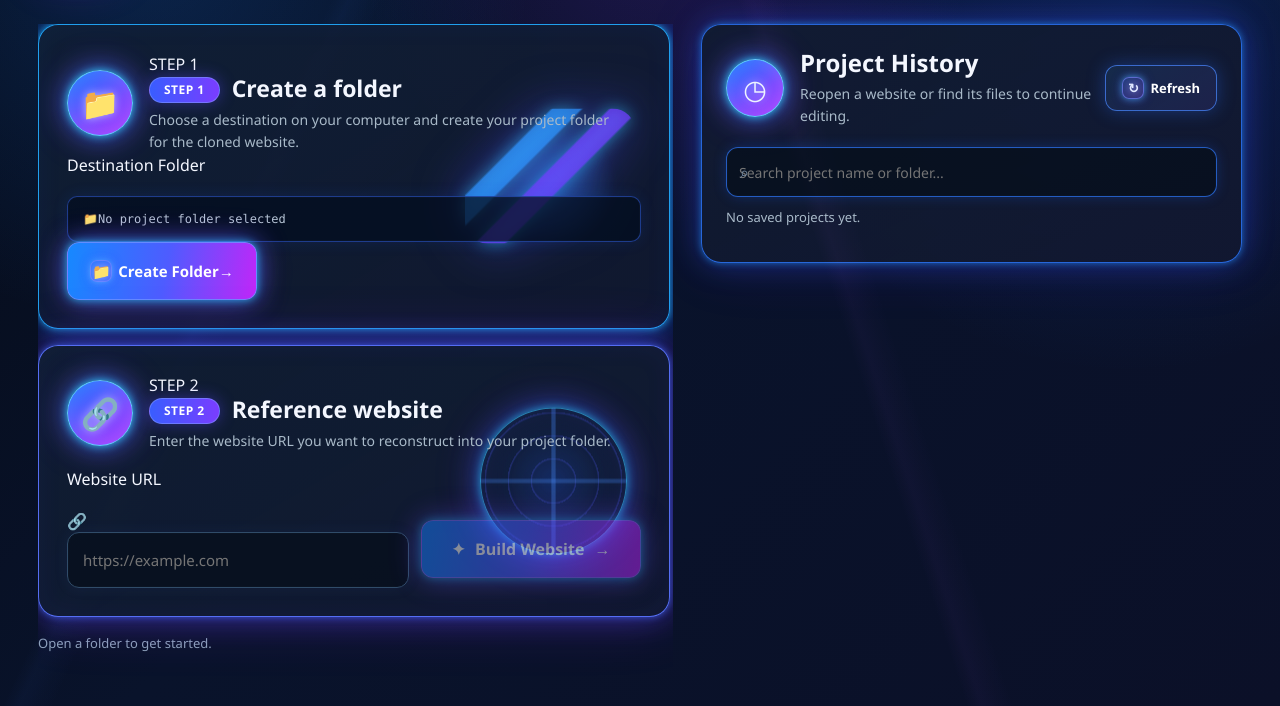
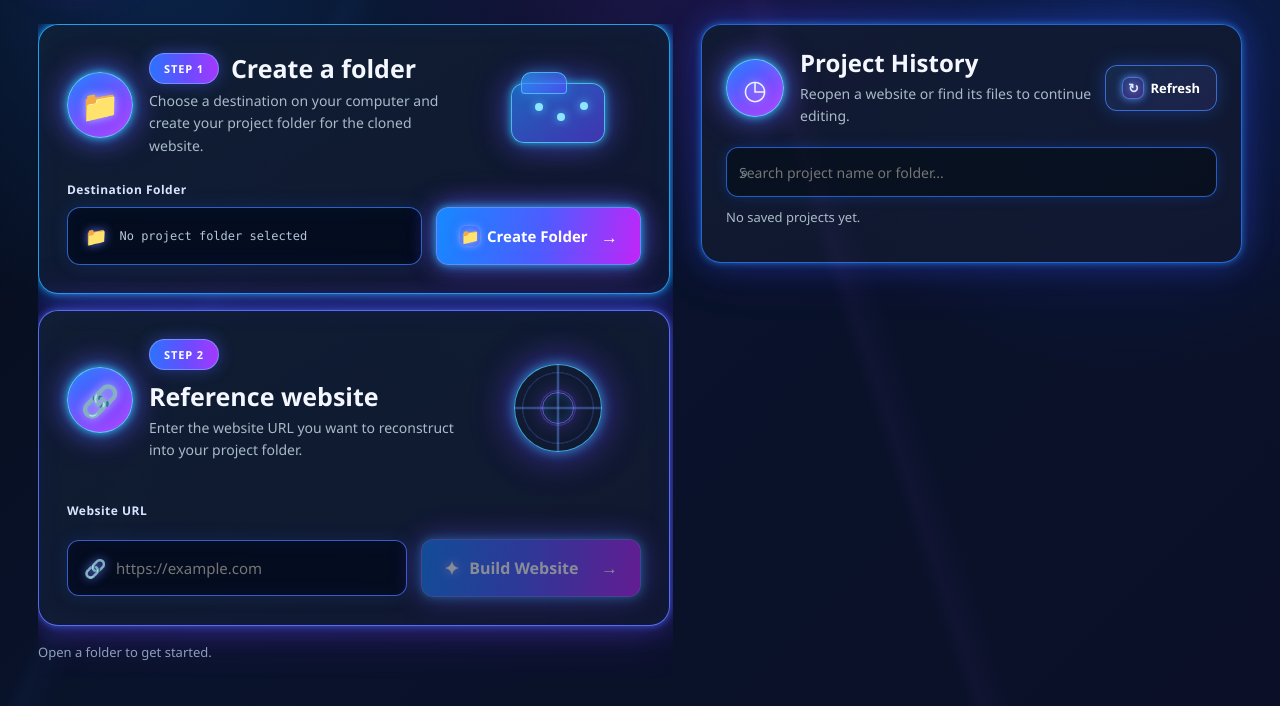
Before and after one commit to marcelino09327228053-stack/website-cloner, a FastAPI app: page / in a window 1280 px wide. Shown: the part 154-860 px from the top of the page. Run offline with FastAPI, Linux system fonts and the light colour scheme; data that the repository does not hold is empty.

Commit message:
Automatic pre-AI-edit checkpoint

```diff
--- a/static/style.css
+++ b/static/style.css
@@ -799,6 +799,224 @@
   .reference-card .url-row{grid-template-columns:1fr}
   .project-card::after,.reference-card::after{display:none}
 }
+
+/* Target-structure styling */
+.step-card-head{
+  display:flex;
+  align-items:center;
+  justify-content:space-between;
+  gap:24px;
+  margin-bottom:24px;
+}
+.step-heading{
+  display:flex;
+  align-items:center;
+  gap:12px;
+  flex-wrap:wrap;
+}
+.step-heading h2{
+  margin:0;
+  font-size:25px!important;
+}
+.step-badge{
+  display:inline-flex;
+  align-items:center;
+  justify-content:center;
+  padding:7px 14px;
+  border-radius:999px;
+  font-size:11px;
+  font-weight:800;
+  letter-spacing:.08em;
+  color:#fff;
+  background:linear-gradient(90deg,#2c72ff,#694cff 55%,#a538ff);
+  border:1px solid rgba(129,158,255,.76);
+  box-shadow:0 0 16px rgba(77,91,255,.46);
+}
+.project-card .section-title h2::before,
+.reference-card .section-title h2::before,
+.project-card .section-title h2::after,
+.reference-card .section-title h2::after{
+  content:none!important;
+}
+
+.field-label{
+  margin:0 0 9px;
+  font-size:12px;
+  font-weight:800;
+  letter-spacing:.04em;
+  color:#d8e4ff;
+}
+.folder-control{
+  display:grid;
+  grid-template-columns:minmax(0,1fr) 205px;
+  gap:14px;
+  align-items:center;
+}
+.path-field{
+  margin:0!important;
+  min-height:58px;
+  display:flex;
+  align-items:center;
+  gap:12px;
+  padding:0 17px;
+  border-radius:13px;
+  border:1px solid rgba(64,129,255,.74);
+  background:rgba(3,12,29,.82);
+  box-shadow:0 0 18px rgba(35,100,255,.16),inset 0 0 20px rgba(31,75,170,.08);
+}
+.folder-path-text{
+  min-width:0;
+  overflow:hidden;
+  text-overflow:ellipsis;
+  white-space:nowrap;
+  color:#b7c6db;
+}
+.field-leading{
+  flex:0 0 auto;
+  color:#91aaff;
+  font-size:18px;
+  text-shadow:0 0 10px rgba(97,119,255,.9);
+}
+#openFolder{
+  width:100%;
+  min-width:0;
+  justify-content:center;
+}
+.button-arrow{
+  margin-left:auto;
+  font-size:17px;
+}
+
+.url-row{
+  display:grid!important;
+  grid-template-columns:minmax(0,1fr) 220px!important;
+  gap:14px!important;
+  align-items:center;
+}
+.url-control{
+  position:relative;
+  display:flex;
+  align-items:center;
+}
+.url-control .field-leading{
+  position:absolute;
+  left:17px;
+  z-index:2;
+}
+.url-control input{
+  min-height:58px;
+  padding-left:48px!important;
+  border-color:rgba(73,119,255,.76);
+  background:rgba(3,12,29,.82);
+  box-shadow:0 0 18px rgba(44,89,255,.15),inset 0 0 20px rgba(52,59,170,.07);
+}
+#build{
+  width:100%;
+  min-height:58px;
+}
+.build-spark{
+  font-size:18px;
+  text-shadow:0 0 10px rgba(214,199,255,.95);
+}
+
+.step-art{
+  position:relative;
+  flex:0 0 150px;
+  width:150px;
+  height:100px;
+  margin-right:8px;
+}
+.folder-art::before{
+  content:"";
+  position:absolute;
+  width:92px;
+  height:58px;
+  left:28px;
+  top:28px;
+  border-radius:13px;
+  background:linear-gradient(145deg,rgba(36,136,255,.68),rgba(97,70,255,.62));
+  border:1px solid rgba(83,202,255,.86);
+  box-shadow:0 0 9px rgba(47,219,255,.72),0 0 28px rgba(54,104,255,.58),0 0 42px rgba(170,59,255,.28);
+}
+.folder-art::after{
+  content:"";
+  position:absolute;
+  width:44px;
+  height:20px;
+  left:38px;
+  top:17px;
+  border-radius:10px 10px 4px 4px;
+  background:linear-gradient(145deg,rgba(43,156,255,.72),rgba(87,76,255,.68));
+  border:1px solid rgba(83,203,255,.76);
+  box-shadow:0 0 14px rgba(54,160,255,.46);
+}
+.folder-art span:nth-child(1),
+.folder-art span:nth-child(2),
+.folder-art span:nth-child(3){
+  position:absolute;
+  z-index:2;
+  width:8px;
+  height:8px;
+  border-radius:50%;
+  background:#8ce6ff;
+  box-shadow:0 0 10px rgba(81,210,255,.9);
+}
+.folder-art span:nth-child(1){left:52px;top:48px}
+.folder-art span:nth-child(2){left:74px;top:58px}
+.folder-art span:nth-child(3){left:97px;top:47px}
+
+.globe-art{
+  display:grid;
+  place-items:center;
+}
+.globe-ring{
+  position:absolute;
+  width:88px;
+  height:88px;
+  border-radius:50%;
+  border:1px solid rgba(77,196,255,.82);
+  box-shadow:0 0 12px rgba(50,204,255,.62),0 0 34px rgba(71,83,255,.54),0 0 48px rgba(173,51,255,.28);
+  background:
+    linear-gradient(90deg,transparent 48%,rgba(103,154,255,.42) 49% 51%,transparent 52%),
+    linear-gradient(0deg,transparent 48%,rgba(103,154,255,.38) 49% 51%,transparent 52%),
+    repeating-radial-gradient(circle at center,transparent 0 16px,rgba(95,123,255,.22) 17px 18px);
+}
+.globe-core{
+  width:32px;
+  height:32px;
+  border-radius:50%;
+  border:1px solid rgba(143,105,255,.72);
+  box-shadow:0 0 18px rgba(128,72,255,.48),inset 0 0 14px rgba(55,142,255,.26);
+}
+.project-card::after,.reference-card::after{
+  display:none!important;
+}
+
+.history-row{
+  grid-template-columns:165px minmax(0,1fr);
+  gap:10px 16px;
+}
+.history-preview{
+  width:165px;
+  height:105px;
+}
+.history-actions{
+  display:grid;
+  grid-template-columns:repeat(3,minmax(0,1fr));
+  width:100%;
+}
+.history-actions .secondary{
+  width:100%;
+  min-height:38px;
+  padding:8px 9px;
+  font-size:10px;
+}
+@media(max-width:1050px){
+  .step-art{display:none}
+  .folder-control,.url-row{grid-template-columns:1fr!important}
+  .history-row{grid-template-columns:125px minmax(0,1fr)}
+  .history-preview{width:125px;height:86px}
+}
 @media(max-width:900px){
   .history-row{grid-template-columns:92px minmax(0,1fr)}
   .history-preview{width:92px;height:66px}
```
